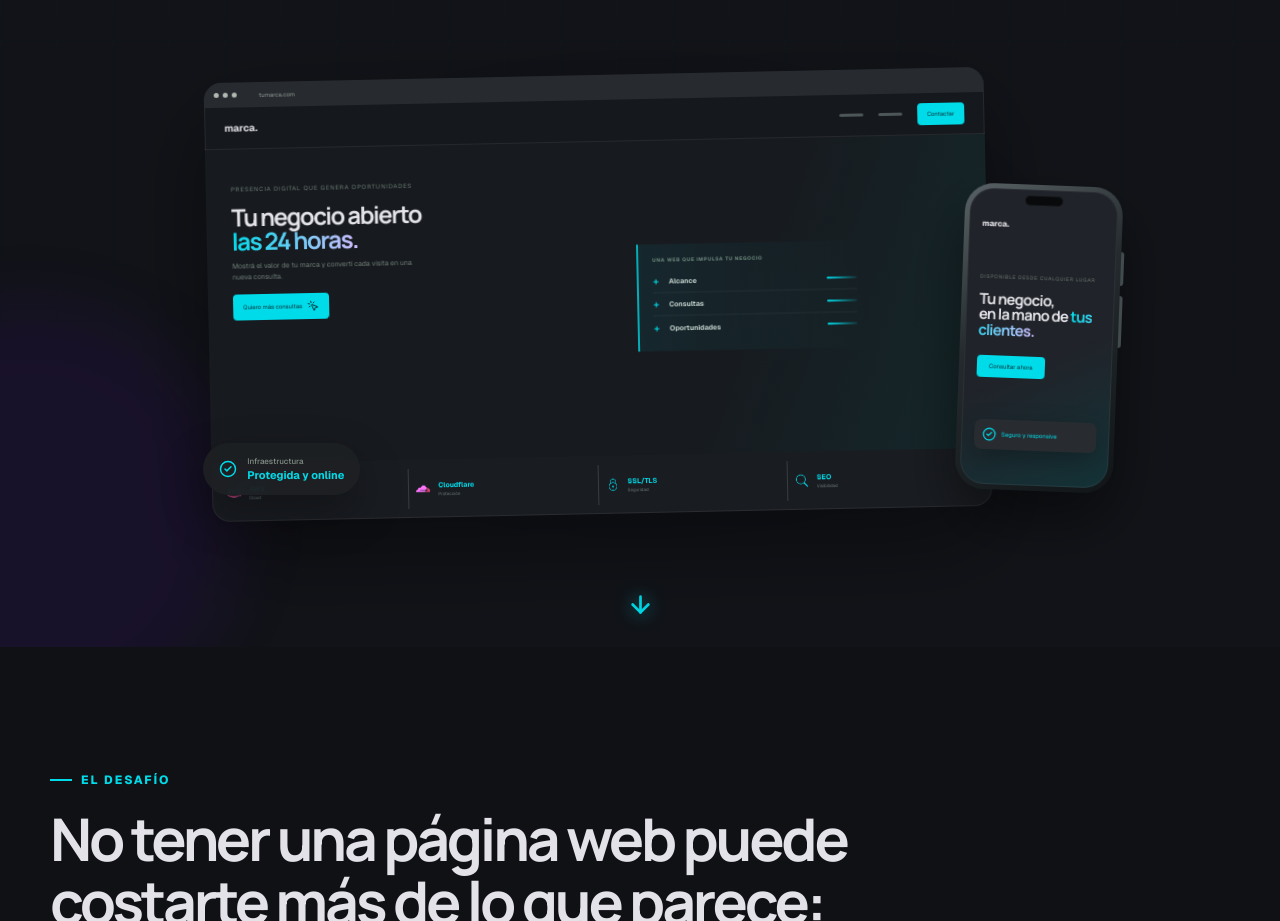
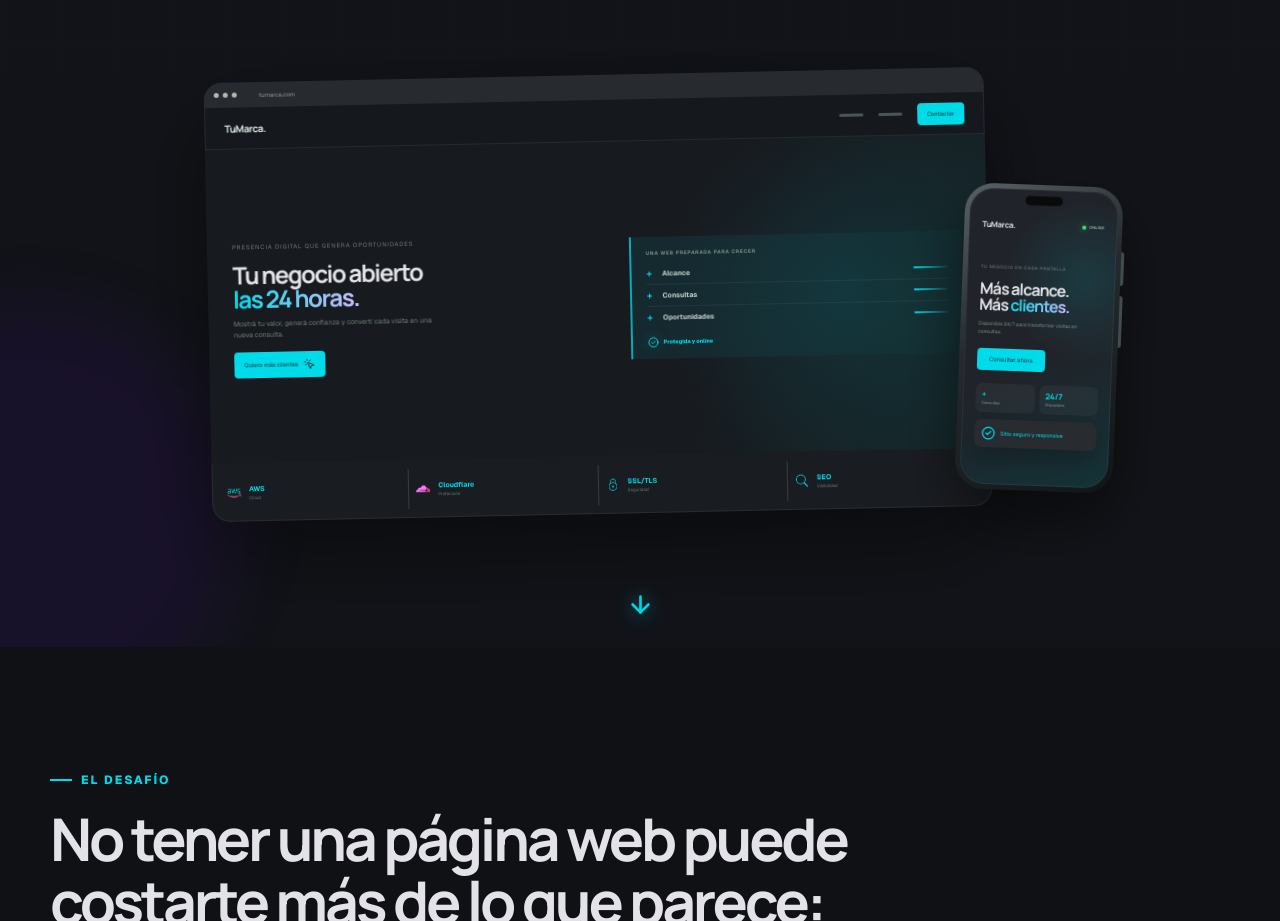
Before and after one commit to hberrino/hbdigitalstudio, a Next.js app: page / in a window 1280 px wide. Shown: the part 800-1721 px from the top of the page. Built offline with nearby package versions, Linux system fonts and the light colour scheme.

Commit message:
Rediseña el contenido de notebook y celular

```diff
--- a/app/components/Hero.jsx
+++ b/app/components/Hero.jsx
@@ -23,17 +23,20 @@ export default function Hero() {
           <div className="laptop">
             <div className="laptop__top">
               <div className="browser-bar"><i /><i /><i /><span>tumarca.com</span></div>
-              <div className="mock-nav"><b>marca.</b><span /><span /><button>Contactar</button></div>
+              <div className="mock-nav"><b>TuMarca.</b><span /><span /><button>Contactar</button></div>
               <div className="mock-hero">
-                <small>Presencia digital que genera oportunidades</small>
-                <strong>Tu negocio abierto<br /><em>las 24 horas.</em></strong>
-                <p>Mostrá el valor de tu marca y convertí cada visita en una nueva consulta.</p>
-                <button>Quiero más consultas <MousePointerClick size={12} /></button>
+                <div className="mock-copy">
+                  <small>Presencia digital que genera oportunidades</small>
+                  <strong>Tu negocio abierto<br /><em>las 24 horas.</em></strong>
+                  <p>Mostrá tu valor, generá confianza y convertí cada visita en una nueva consulta.</p>
+                  <button>Quiero más clientes <MousePointerClick size={12} /></button>
+                </div>
                 <div className="mock-growth">
-                  <small>Una web que impulsa tu negocio</small>
+                  <small>Una web preparada para crecer</small>
                   <div><b>+</b><span>Alcance</span></div>
                   <div><b>+</b><span>Consultas</span></div>
                   <div><b>+</b><span>Oportunidades</span></div>
+                  <p className="mock-growth__status"><CheckCircle2 size={11} />Protegida y online</p>
                 </div>
               </div>
               <div className="mock-stats">
@@ -48,15 +51,15 @@ export default function Hero() {
           <div className="phone">
             <div className="phone__speaker" />
             <div className="phone__content">
-              <div className="phone__brand">marca.</div>
-              <span>Disponible desde cualquier lugar</span>
-              <strong>Tu negocio,<br />en la mano de <em>tus clientes.</em></strong>
+              <div className="phone__brand"><b>TuMarca.</b><span><i /> online</span></div>
+              <small className="phone__eyebrow">Tu negocio en cada pantalla</small>
+              <strong>Más alcance.<br />Más <em>clientes.</em></strong>
+              <p className="phone__copy">Disponible 24/7 para transformar visitas en consultas.</p>
               <button>Consultar ahora</button>
-              <div className="phone__card"><CheckCircle2 size={14} /> Seguro y responsive</div>
+              <div className="phone__metrics"><span><b>+</b><small>Consultas</small></span><span><b>24/7</b><small>Disponible</small></span></div>
+              <div className="phone__card"><CheckCircle2 size={14} /> Sitio seguro y responsive</div>
             </div>
           </div>
-
-          <div className="floating-card"><CheckCircle2 size={18} /><span><small>Infraestructura</small>Protegida y online</span></div>
         </div>
       </div>
       <a href="#problema" className="scroll-hint" aria-label="Ir a la siguiente sección"><ArrowDown size={18} /></a>
--- a/app/globals.css
+++ b/app/globals.css
@@ -96,21 +96,24 @@ button { font: inherit; }
 .browser-bar i { width: 5px; height: 5px; border-radius: 50%; background: #b2b9b3; }
 .browser-bar span { margin-left: 18px; color: #8f9891; font-size: 6px; }
 .mock-nav { height: 42px; padding: 0 20px; display: flex; gap: 15px; align-items: center; border-bottom: 1px solid rgba(255,255,255,.07); }
-.mock-nav b { margin-right: auto; font-size: 10px; }
+.mock-nav b { margin-right: auto; color: #e3f2ec; font-family: var(--font-manrope); font-size: 10px; letter-spacing: -.04em; }
 .mock-nav span { width: 24px; height: 3px; border-radius: 2px; background: #4c5658; }
 .mock-nav button, .mock-hero button { border: 0; border-radius: 4px; color: #00363a; background: var(--mint); font-size: 6px; padding: 7px 10px; }
-.mock-hero { position: relative; min-height: 0; padding: 26px 25px; background: linear-gradient(110deg, #171a1f 65%, #14282b); }
+.mock-hero { position: relative; display: grid; grid-template-columns: 1.05fr .95fr; align-items: center; gap: 28px; min-height: 0; padding: 23px 25px; background: radial-gradient(circle at 82% 50%, rgba(0,219,233,.09), transparent 29%), linear-gradient(110deg, #171a1f 64%, #14282b); }
+.mock-copy { min-width: 0; }
 .mock-hero small { color: #6b7d71; font-size: 6px; text-transform: uppercase; letter-spacing: .14em; }
 .mock-hero strong { display: block; margin: 9px 0; font-family: var(--font-manrope), sans-serif; font-size: 24px; line-height: .98; letter-spacing: -.06em; }
-.mock-hero p { max-width: 190px; margin: 0 0 12px; color: #718078; font-size: 7px; line-height: 1.5; }
+.mock-hero p { max-width: 215px; margin: 0 0 12px; color: #718078; font-size: 7px; line-height: 1.5; }
 .mock-hero button { display: flex; gap: 5px; align-items: center; }
-.mock-growth { position: absolute; top: 50%; left: 55%; width: 30%; padding: 12px 14px; border-left: 2px solid rgba(0,219,233,.75); background: linear-gradient(90deg, rgba(0,219,233,.07), transparent); transform: translateY(-50%); }
-.mock-growth > small { display: block; margin-bottom: 8px; color: #718c80; font-size: 5px; font-weight: 700; letter-spacing: .13em; text-transform: uppercase; }
-.mock-growth div { display: grid; grid-template-columns: 16px 1fr 30px; align-items: center; min-height: 23px; border-bottom: 1px solid rgba(255,255,255,.055); }
-.mock-growth div:last-child { border: 0; }
+.mock-growth { min-width: 0; padding: 13px 15px 11px; border-left: 2px solid rgba(0,219,233,.75); background: linear-gradient(105deg, rgba(0,219,233,.085), rgba(0,219,233,.015)); }
+.mock-growth > small { display: block; margin-bottom: 7px; color: #789387; font-size: 5px; font-weight: 700; letter-spacing: .13em; text-transform: uppercase; }
+.mock-growth div { display: grid; grid-template-columns: 16px 1fr 34px; align-items: center; min-height: 22px; border-bottom: 1px solid rgba(255,255,255,.055); }
+.mock-growth div:last-of-type { border: 0; }
 .mock-growth div::after { content: ""; width: 100%; height: 2px; border-radius: 2px; background: linear-gradient(90deg, var(--mint), rgba(0,219,233,.1)); }
 .mock-growth b { color: var(--mint); font-family: var(--font-manrope); font-size: 11px; line-height: 1; }
 .mock-growth div span { color: #c0cfca; font-size: 7px; font-weight: 650; }
+.mock-growth .mock-growth__status { display: flex; align-items: center; gap: 5px; max-width: none; margin: 8px 0 0; color: var(--mint); font-size: 5.5px; font-weight: 720; }
+.mock-growth__status svg { flex: 0 0 auto; filter: drop-shadow(0 0 6px rgba(0,219,233,.5)); }
 .mock-stats { min-height: 0; display: grid; grid-template-columns: repeat(4, 1fr); padding: 9px 15px; gap: 7px; background: rgba(255,255,255,.015); }
 .mock-stats span { display: grid; grid-template-columns: 16px 1fr; grid-template-rows: auto auto; align-content: center; column-gap: 6px; padding-right: 6px; color: #829092; font-size: 5px; border-right: 1px solid #363d3f; }
 .mock-stats span:last-child { border: 0; }
@@ -122,15 +125,20 @@ button { font: inherit; }
 .phone::before { top: 64px; height: 34px; }
 .phone::after { top: 108px; height: 52px; }
 .phone__speaker { position: absolute; z-index: 3; top: 11px; left: 50%; width: 38px; height: 10px; transform: translateX(-50%); border-radius: 999px; background: #080a0c; box-shadow: inset 0 0 0 1px rgba(255,255,255,.04); }
-.phone__content { position: relative; height: 100%; padding: 30px 13px 13px; overflow: hidden; border-radius: 24px; background: linear-gradient(155deg, #202329 56%, #143338); box-shadow: inset 0 0 0 1px rgba(255,255,255,.055); }
-.phone__brand { margin-bottom: 34px; font-weight: 800; font-size: 8px; }
-.phone__content > span { color: #6e7b73; font-size: 5px; text-transform: uppercase; letter-spacing: .14em; }
-.phone__content strong { display: block; margin: 8px 0 15px; font-family: var(--font-manrope); font-size: 15px; line-height: 1.03; letter-spacing: -.05em; }
+.phone__content { position: relative; height: 100%; padding: 30px 13px 12px; overflow: hidden; border-radius: 24px; background: radial-gradient(circle at 80% 30%, rgba(0,219,233,.12), transparent 35%), linear-gradient(155deg, #202329 56%, #143338); box-shadow: inset 0 0 0 1px rgba(255,255,255,.055); }
+.phone__brand { display: flex; align-items: center; justify-content: space-between; margin-bottom: 23px; font-weight: 800; font-size: 8px; }
+.phone__brand b { font-family: var(--font-manrope); letter-spacing: -.04em; }
+.phone__brand span { display: flex; align-items: center; gap: 3px; color: #87a49a; font-size: 4px; font-weight: 650; text-transform: uppercase; }
+.phone__brand i { width: 4px; height: 4px; border-radius: 50%; background: #43e66d; box-shadow: 0 0 6px rgba(67,230,109,.65); }
+.phone__eyebrow { color: #74877e; font-size: 4.5px; text-transform: uppercase; letter-spacing: .13em; }
+.phone__content strong { display: block; margin: 7px 0 8px; font-family: var(--font-manrope); font-size: 16px; line-height: 1.01; letter-spacing: -.055em; }
+.phone__copy { margin: 0 0 10px; color: #789087; font-size: 5px; line-height: 1.45; }
 .phone__content button { border: 0; border-radius: 4px; background: var(--mint); color: #00363a; padding: 7px 12px; font-size: 6px; }
-.phone__card { display: flex; gap: 5px; align-items: center; margin-top: 42px; padding: 8px; border-radius: 7px; background: #282c31; color: var(--mint); font-size: 6px; box-shadow: 0 8px 25px rgba(0,0,0,.25); }
-.floating-card { position: absolute; z-index: 5; left: 8%; bottom: 62px; display: flex; align-items: center; gap: 10px; padding: 13px 16px; border-radius: 999px; background: rgba(30,32,36,.88); color: var(--mint); box-shadow: 0 18px 45px rgba(0,0,0,.32); font-size: 11px; font-weight: 700; backdrop-filter: blur(10px); }
-.floating-card svg { color: var(--mint); }
-.floating-card small { display: block; margin-bottom: 2px; color: #849087; font-size: 8px; font-weight: 500; }
+.phone__metrics { display: grid; grid-template-columns: 1fr 1fr; gap: 5px; margin-top: 13px; }
+.phone__metrics > span { display: grid; gap: 2px; padding: 7px 6px; border-radius: 6px; background: rgba(255,255,255,.04); }
+.phone__metrics b { color: var(--mint); font-family: var(--font-manrope); font-size: 8px; line-height: 1; }
+.phone__metrics small { color: #82978e; font-size: 4px; }
+.phone__card { display: flex; gap: 5px; align-items: center; margin-top: 7px; padding: 7px; border-radius: 7px; background: #282c31; color: var(--mint); font-size: 5.5px; box-shadow: 0 8px 25px rgba(0,0,0,.25); }
 .scroll-hint { position: absolute; bottom: 22px; left: 50%; display: grid; place-items: center; width: 32px; height: 42px; color: var(--mint); transform: translateX(-50%); animation: bounce 1.8s ease-in-out infinite; }
 .scroll-hint svg { width: 27px; height: 27px; stroke-width: 2.4; filter: drop-shadow(0 0 9px rgba(0,219,233,.65)); }
 @keyframes bounce { 50% { transform: translate(-50%, 7px); } }
@@ -370,10 +378,15 @@ button { font: inherit; }
   .phone::after { top: 76px; height: 34px; }
   .phone__speaker { top: 8px; width: 27px; height: 7px; }
   .phone__content { border-radius: 16px; padding: 22px 8px 10px; }
-  .phone__brand { margin-bottom: 20px; }
-  .phone__content strong { font-size: 11px; }
-  .phone__card { margin-top: 25px; padding: 5px; }
-  .floating-card { left: 0; bottom: 10px; padding: 9px 12px; }
+  .phone__brand { margin-bottom: 13px; }
+  .phone__content strong { margin: 5px 0 6px; font-size: 11px; }
+  .phone__copy { margin-bottom: 6px; font-size: 3.8px; }
+  .phone__content button { padding: 5px 7px; font-size: 4.5px; }
+  .phone__metrics { gap: 3px; margin-top: 7px; }
+  .phone__metrics > span { padding: 4px; }
+  .phone__metrics b { font-size: 6px; }
+  .phone__metrics small { font-size: 3px; }
+  .phone__card { margin-top: 4px; padding: 4px; font-size: 3.7px; }
   .scroll-hint { display: none; }
   .problem__intro h2 { font-size: 39px; }
   .problem__grid { grid-template-columns: 1fr; }
@@ -463,13 +476,14 @@ button { font: inherit; }
   .laptop__top { grid-template-rows: 22px 36px 1fr 48px; border-radius: 14px; }
   .browser-bar { height: 22px; }
   .mock-nav { height: 36px; padding-inline: 15px; }
-  .mock-hero { padding: 19px 17px; }
+  .mock-hero { gap: 18px; padding: 17px; }
   .mock-hero strong { font-size: 20px; }
-  .mock-growth { left: 54%; width: 33%; padding: 9px 11px; }
+  .mock-growth { width: auto; padding: 9px 11px; }
   .mock-growth > small { margin-bottom: 5px; font-size: 4px; }
   .mock-growth div { grid-template-columns: 13px 1fr 22px; min-height: 18px; }
   .mock-growth b { font-size: 9px; }
   .mock-growth div span { font-size: 5.5px; }
+  .mock-growth .mock-growth__status { margin-top: 5px; font-size: 4.5px; }
   .mock-stats { gap: 4px; padding: 7px 10px; }
   .mock-stats span { grid-template-columns: 12px 1fr; column-gap: 4px; padding-right: 4px; }
   .mock-stats img { width: 11px; height: 11px; }
@@ -485,15 +499,17 @@ button { font: inherit; }
   .mock-nav b { font-size: 7px; }
   .mock-nav span { display: none; }
   .mock-nav button, .mock-hero button { padding: 5px 7px; font-size: 4.5px; }
-  .mock-hero { padding: 11px 12px; }
+  .mock-hero { gap: 10px; padding: 10px 11px; }
   .mock-hero small { font-size: 4px; }
   .mock-hero strong { margin: 6px 0; font-size: 14px; }
-  .mock-hero p { max-width: 140px; margin-bottom: 7px; font-size: 5px; line-height: 1.35; }
-  .mock-growth { left: 55%; width: 37%; padding: 6px 7px; }
+  .mock-hero p { max-width: 125px; margin-bottom: 7px; font-size: 5px; line-height: 1.35; }
+  .mock-growth { width: auto; padding: 6px 7px; }
   .mock-growth > small { margin-bottom: 3px; font-size: 2.8px; letter-spacing: .08em; }
   .mock-growth div { grid-template-columns: 9px 1fr 14px; min-height: 13px; }
   .mock-growth b { font-size: 6.5px; }
   .mock-growth div span { font-size: 4px; }
+  .mock-growth .mock-growth__status { gap: 3px; margin-top: 3px; font-size: 3.4px; }
+  .mock-growth__status svg { width: 7px; height: 7px; }
   .mock-stats { gap: 2px; padding: 5px 6px; }
   .mock-stats span { grid-template-columns: 9px 1fr; column-gap: 2px; padding-right: 2px; }
   .mock-stats img { width: 8px; height: 8px; }
@@ -501,10 +517,13 @@ button { font: inherit; }
 }
 
 @container phone (max-width: 120px) {
-  .phone__brand { margin-bottom: 18px; font-size: 6px; }
-  .phone__content > span { font-size: 3.5px; }
-  .phone__content strong { margin: 6px 0 10px; font-size: 10px; }
+  .phone__brand { margin-bottom: 12px; font-size: 6px; }
+  .phone__brand span { font-size: 3px; }
+  .phone__eyebrow { font-size: 3.2px; }
+  .phone__content strong { margin: 5px 0 6px; font-size: 10px; }
+  .phone__copy { margin-bottom: 5px; font-size: 3.6px; }
   .phone__content button { padding: 5px 8px; font-size: 4.5px; }
-  .phone__card { margin-top: 18px; padding: 5px; font-size: 4.5px; }
+  .phone__metrics { margin-top: 6px; }
+  .phone__card { margin-top: 4px; padding: 4px; font-size: 3.5px; }
   .phone__card svg { width: 10px; height: 10px; }
 }
```
